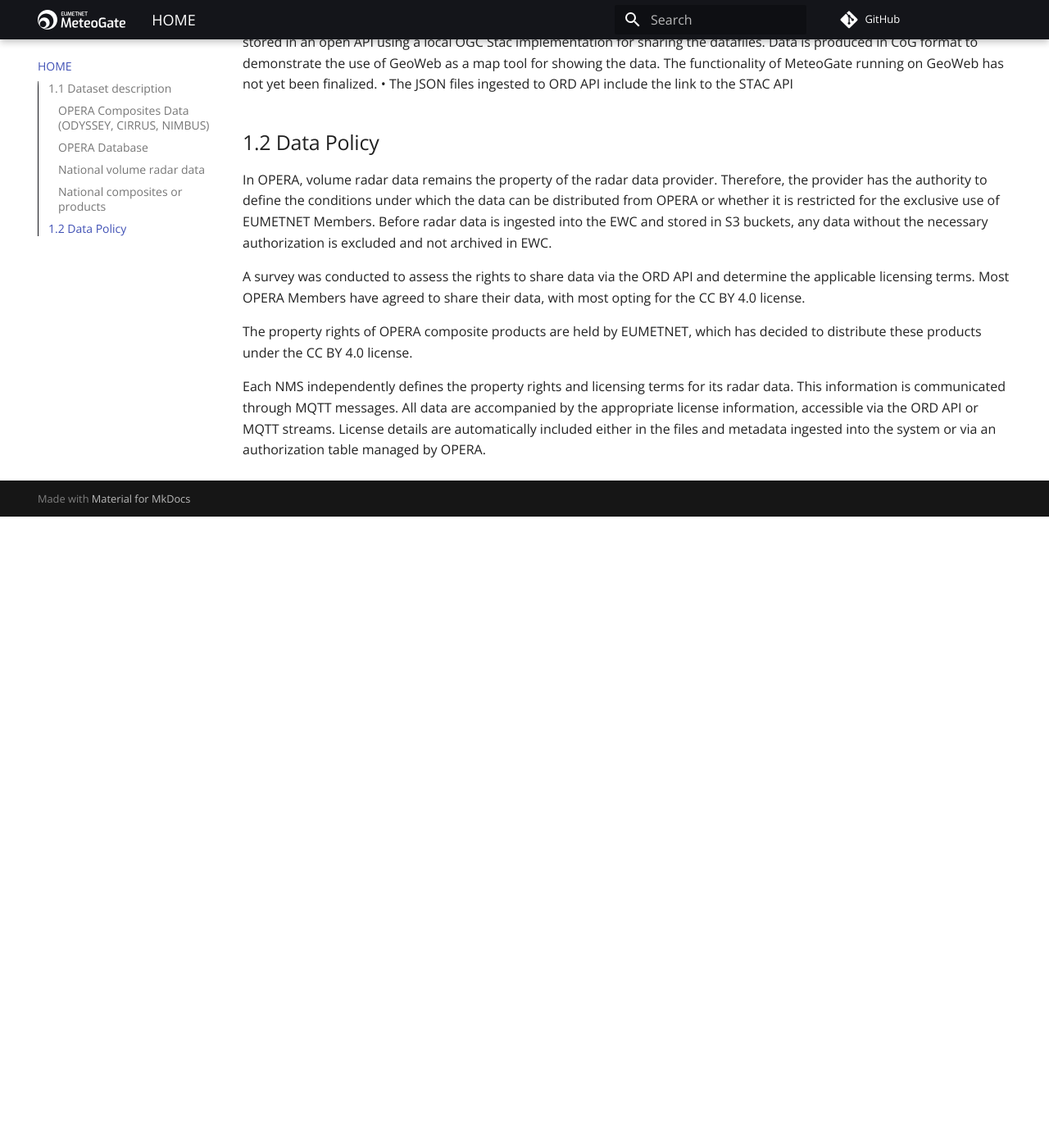
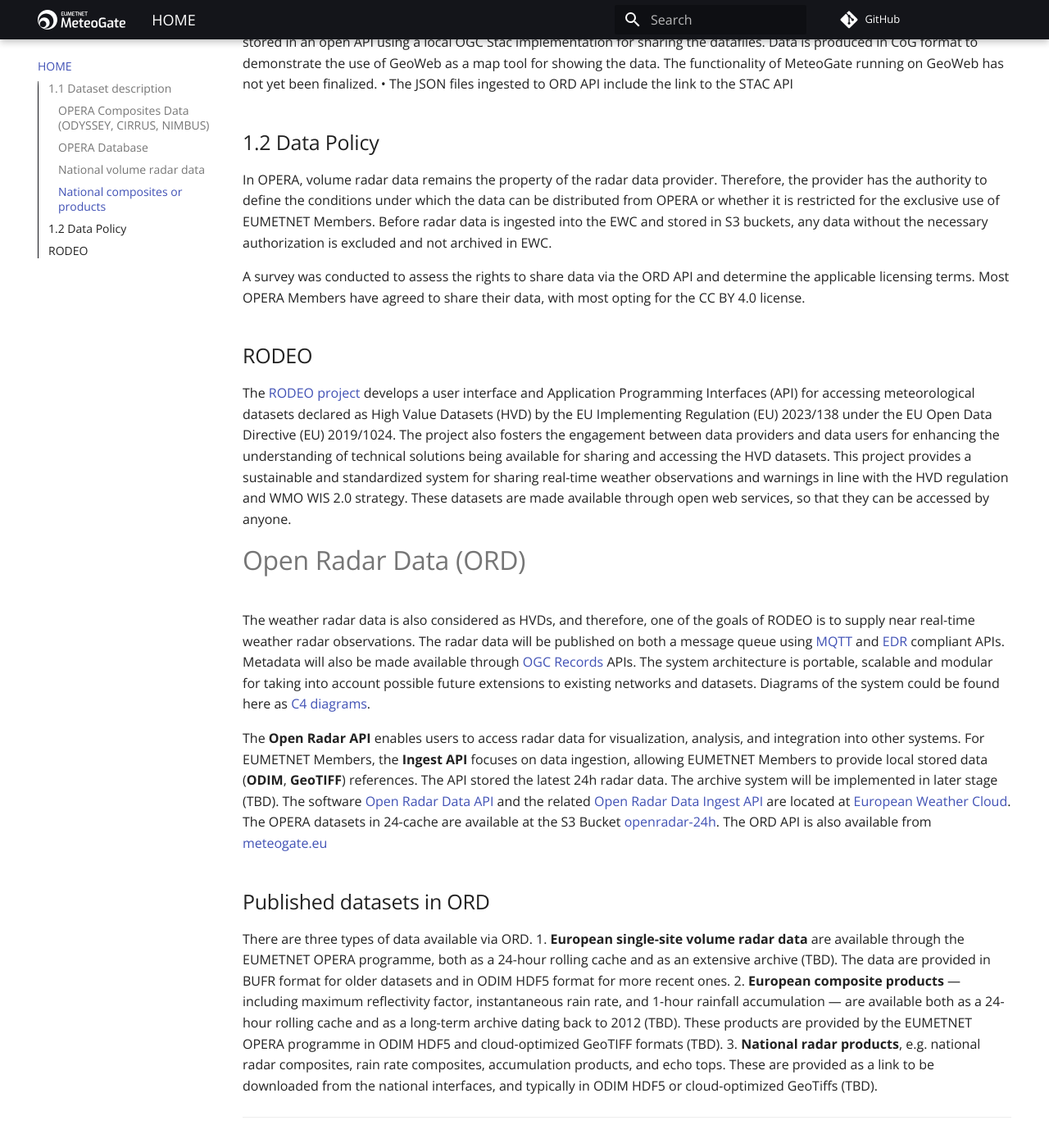
Before and after one commit to EUMETNET/openradardata-documentation, an MkDocs documentation site: the page built from docs/1-ORD-API-overview.md, in a window 1280 px wide and 1400 px high, scrolled down 2710 px. Shown: the whole window at 82% size. Built offline with MkDocs 1.6.1 and Material for MkDocs 9.7.7, drawn with Linux system fonts in a browser that asks for light colours; comment, search, counter and statistics services are not loaded; before the commit the page ends 3340 px from its top, so only the background shows below that; some of the changed text lies outside the part shown.

Commit message:
Update 1-ORD-API-overview.md

```diff
--- a/docs/1-ORD-API-overview.md
+++ b/docs/1-ORD-API-overview.md
@@ -64,6 +64,42 @@
 
 A survey was conducted to assess the rights to share data via the ORD API and determine the applicable licensing terms. Most OPERA Members have agreed to share their data, with most opting for the CC BY 4.0 license.
 
+## RODEO
+
+The [RODEO project](https://rodeo-project.eu/) develops a user interface and Application Programming Interfaces (API) for accessing meteorological datasets declared as High Value Datasets (HVD) by the EU Implementing Regulation (EU) 2023/138 under the EU Open Data Directive (EU) 2019/1024. The project also fosters the engagement between data providers and data users for enhancing the understanding of technical solutions being available for sharing and accessing the HVD datasets.
+This project provides a sustainable and standardized system for sharing real-time weather observations and warnings in line with the HVD regulation and WMO WIS 2.0 strategy. These datasets are made available through open web services, so that they can be accessed by anyone.
+
+# Open Radar Data (ORD)
+
+The weather radar data is also considered as HVDs, and therefore, one of the goals of RODEO is to supply near real-time weather radar observations. The radar data will be published on both a message queue using [MQTT](https://mqtt.org/) and [EDR](https://ogcapi.ogc.org/edr/) compliant APIs. Metadata will also be made available through [OGC Records](https://ogcapi.ogc.org/records/) APIs. The system architecture is portable, scalable and modular for taking into account possible future extensions to existing networks and datasets. Diagrams of the system could be found here as [C4 diagrams](https://github.com/EUMETNET/openradardata-technical-architecture/tree/ingest/source/images/c4-container-openradar-wp6-user.png).
+
+
+The **Open Radar API** enables users to access radar data for visualization, analysis, and integration into other systems. For EUMETNET Members, the **Ingest API** focuses on data ingestion, allowing EUMETNET Members to provide local stored data (**ODIM**, **GeoTIFF**) references. The API stored the latest 24h radar data. The archive system will be implemented in later stage (TBD).
+The software [Open Radar Data API](https://radar.meteogate.eu/api/) and the related [Open Radar Data Ingest API](https://radar.meteogate.eu/ingest/) are located at [European Weather Cloud](https://europeanweather.cloud/). The OPERA datasets in 24-cache are available at the S3 Bucket [openradar-24h](https://s3.waw3-1.cloudferro.com/openradar-24h/). The ORD API is also available from [meteogate.eu](https://api.meteogate.eu/ord/edr)
+
+
+
+## Published datasets in ORD
+There are three types of data available via ORD.
+1. **European single-site volume radar data** are available through the EUMETNET OPERA programme, both as a 24-hour rolling cache and as an extensive archive (TBD). The data are provided in BUFR format for older datasets and in ODIM HDF5 format for more recent ones.
+2. **European composite products** — including maximum reflectivity factor, instantaneous rain rate, and 1-hour rainfall accumulation — are available both as a 24-hour rolling cache and as a long-term archive dating back to 2012 (TBD). These products are provided by the EUMETNET OPERA programme in ODIM HDF5 and cloud-optimized GeoTIFF formats (TBD).
+3. **National radar products**, e.g. national radar composites, rain rate composites, accumulation products, and echo tops. These are provided as a link to be downloaded from the national interfaces, and typically in ODIM HDF5 or cloud-optimized GeoTiffs (TBD).
+
+---
+## Getting Started
+
+1. [ORD API User Instructions](ORD_API.md)
+2. [Subscribe to notification messages](ORD_MQTT.md)
+3. For EUMETNET Members only: [ORD Ingest API User Instructions](ORD_INGEST.md)
+4. Visit the Swagger UI for the **Open Radar API** ([here](https://radar.meteogate.eu/api/docs)) and the **Ingest API** ([here](https://radar.meteogate.eu/ingest/docs)) to explore the endpoints and capabilities.
+5. Public Meteogate API available via [meteo gateway](https://api.meteogate.eu/ord/edr)
+6. [ORD S3 24h cache](https://s3.waw3-1.cloudferro.com/openradar-24h/)
+7. [ORD S3 Archive](https://s3.waw3-1.cloudferro.com/openradar-archive/) TBD
+
+
+---
+
+
 The property rights of OPERA composite products are held by EUMETNET, which has decided to distribute these products under the CC BY 4.0 license.
 
 Each NMS independently defines the property rights and licensing terms for its radar data. This information is communicated through MQTT messages. All data are accompanied by the appropriate license information, accessible via the ORD API or MQTT streams. License details are automatically included either in the files and metadata ingested into the system or via an authorization table managed by OPERA.
```
